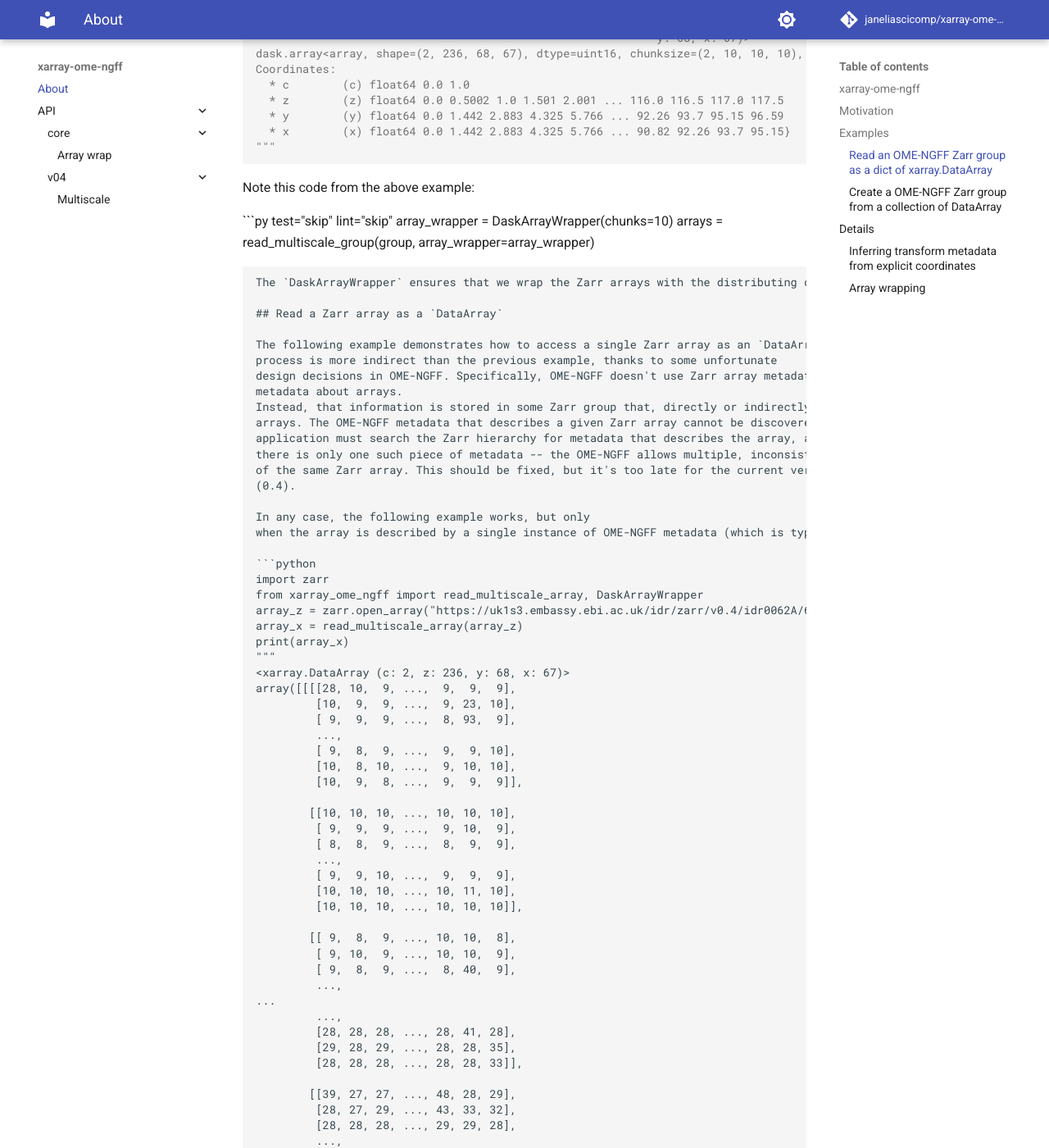
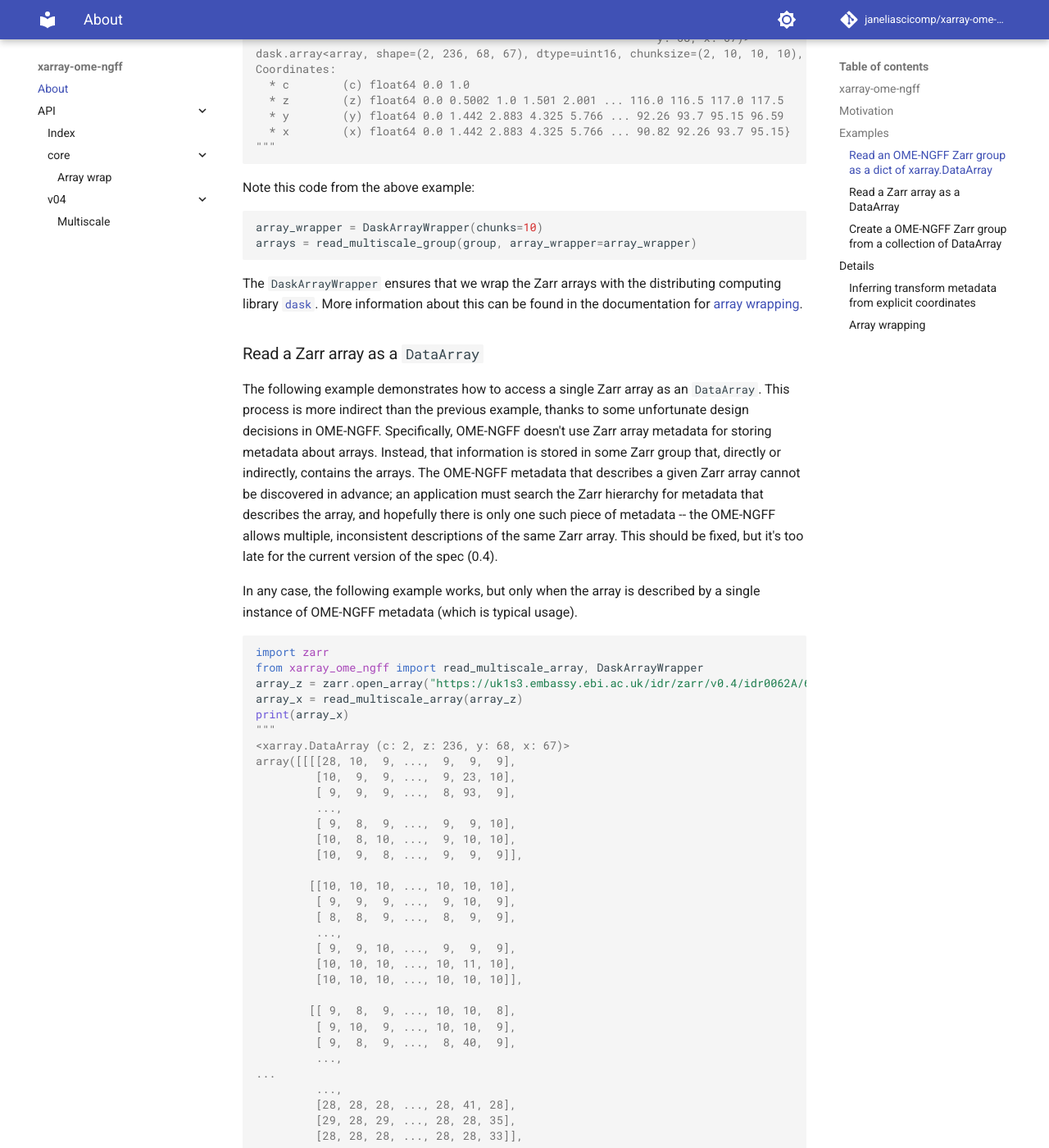
Before and after one commit to JaneliaSciComp/xarray-ome-ngff, an MkDocs documentation site: the page built from docs/index.md, in a window 1280 px wide and 1400 px high, scrolled down 1423 px. Shown: the whole window at 82% size. Built offline with MkDocs 1.6.1 and Material for MkDocs 9.7.7, drawn with Linux system fonts in a browser that asks for light colours; comment, search, counter and statistics services are not loaded; some of the changed text lies outside the part shown.

Commit message:
docs: unbreak python snippets, add docs page for top-level exports

````diff
--- a/docs/index.md
+++ b/docs/index.md
@@ -22,7 +22,7 @@ to generate Xarray datastructures from OME-NGFF data -- e.g., this package.
 
 This example accesses a public OME-NGFF multiscale image, which is stored in a Zarr group that
 contains several Zarr arrays, one per level of detail.
-The [`read_multiscale_group`](./api/v04/multiscale.md#read_multiscale_group) function takes a
+The [`read_multiscale_group`](./api/#xarray_ome_ngff.read_multiscale_group) function takes a
 reference to that OME-NGFF group and returns a dictionary of [`xarray.DataArray`](https://docs.xarray.dev/en/stable/generated/xarray.DataArray.html), one per Zarr array contained in the multiscale group.
 OME-NGFF coordinate metadata (axis names, units, scaling and translation parameters) are read from
 the attributes of the Zarr group to generate coordinates for each `DataArray`.
@@ -64,7 +64,7 @@ Coordinates:
 
 Note this code from the above example:
 
-```py test="skip" lint="skip"
+```python
 array_wrapper = DaskArrayWrapper(chunks=10)
 arrays = read_multiscale_group(group, array_wrapper=array_wrapper)
 ```
@@ -223,7 +223,7 @@ It did not write any of the array data, but this is presumably the point of the
 library does not provide any tools for writing data to Zarr arrays. For small arrays, the following
 code should work:
 
-```py test="skip"
+```python
 for path, array in arrays.items():
   group[path][:] = array.data
 ```
--- a/mkdocs.yml
+++ b/mkdocs.yml
@@ -31,6 +31,7 @@ theme:
 nav:
     - About: index.md
     - API:
+      - api/index.md
       - core:
         - api/array_wrap.md
       - v04:
````
Also changed, not shown: docs/api/index.md (added, +1 -0 lines).
